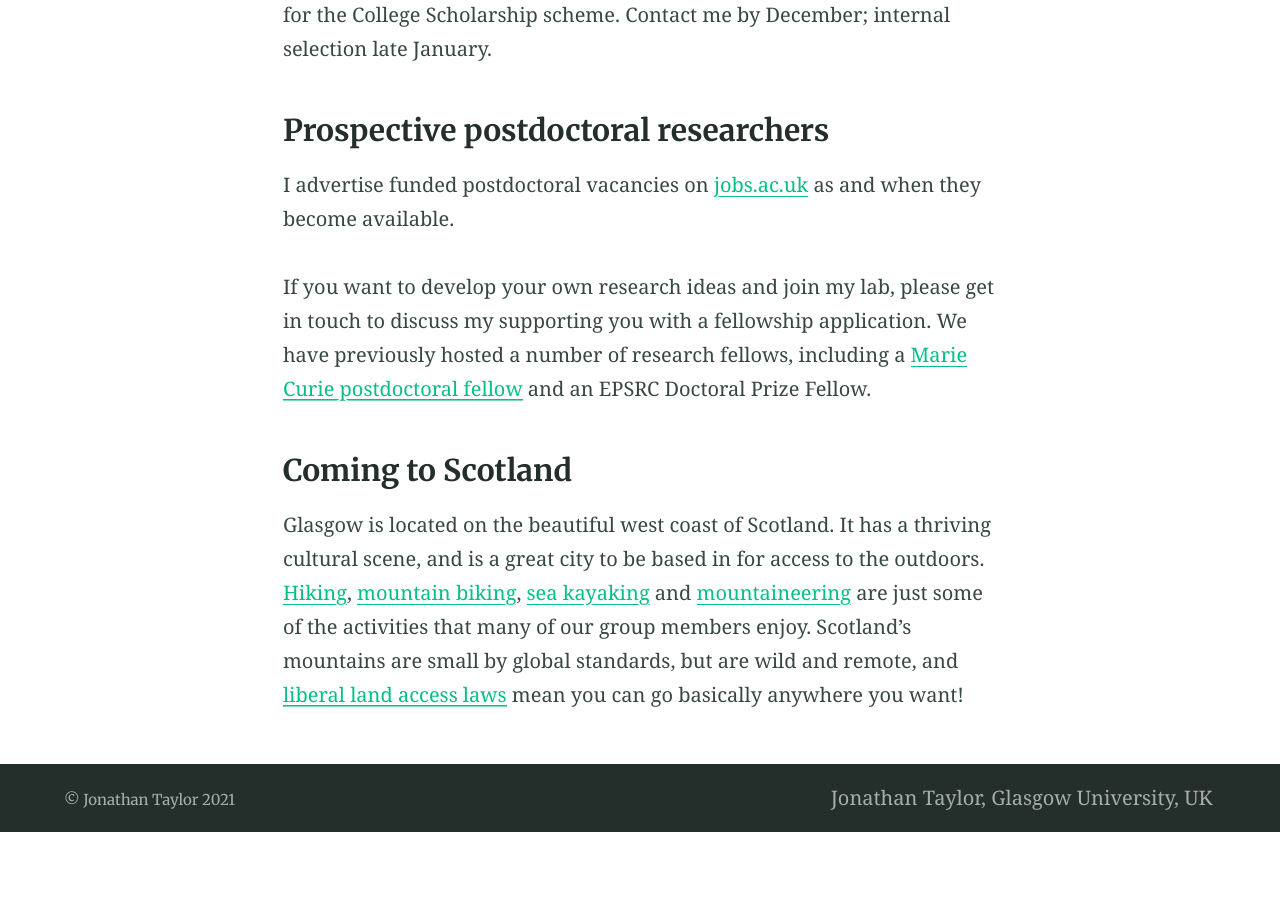
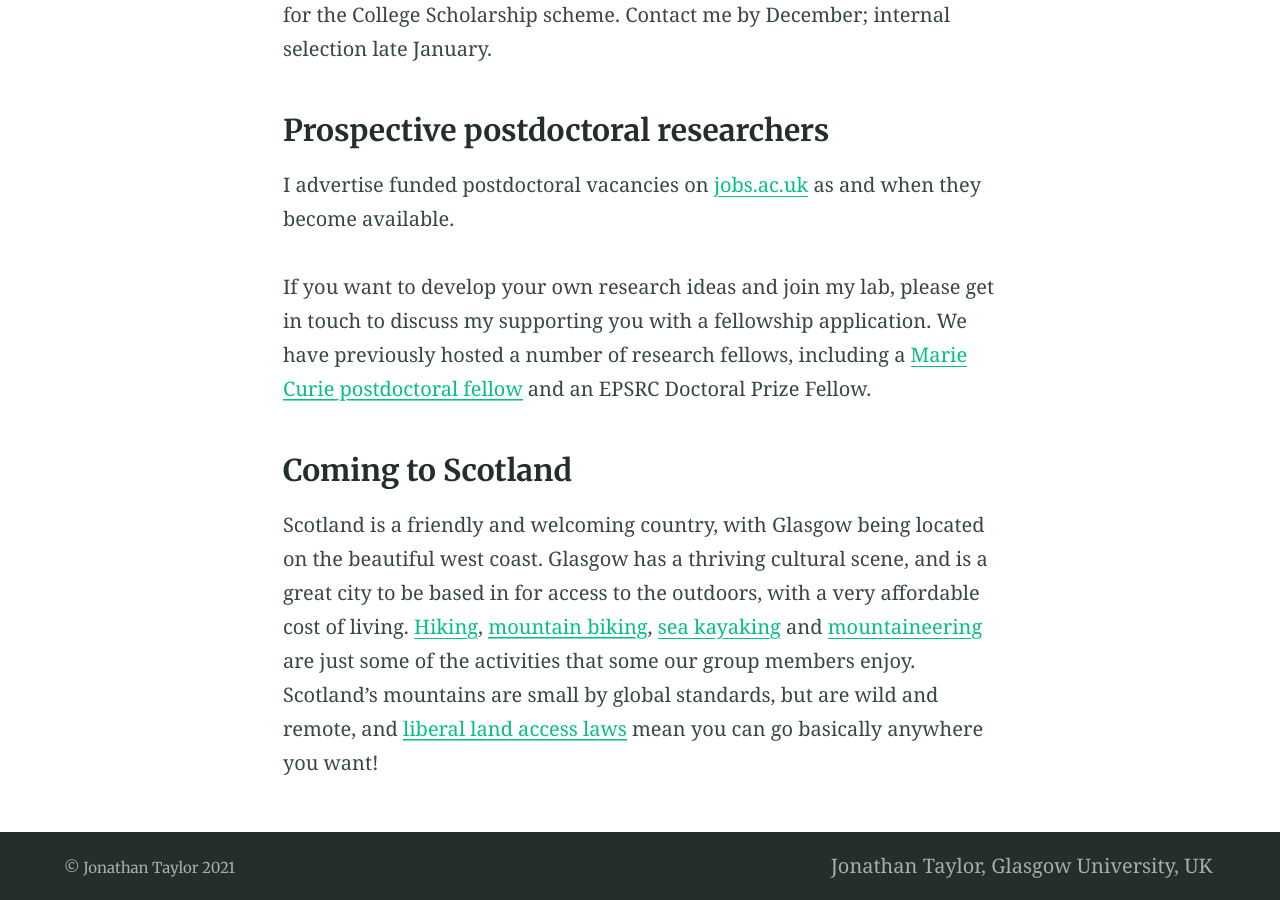
Before and after one commit to jmtayloruk/jmtayloruk.github.io, a Jekyll site: the page built from joining.md, in a window 1280 px wide and 900 px high, scrolled down 1160 px. Built offline with Jekyll 4.4.1, drawn with Linux system fonts in a browser that asks for light colours; before the commit the page ends 1992 px from its top, so only the background shows below that.

```diff
--- a/joining.md
+++ b/joining.md
@@ -34,10 +34,10 @@ and an EPSRC Doctoral Prize Fellow.
 
 ### Coming to Scotland
 
-Glasgow is located on the beautiful west coast of Scotland.
-It has a thriving cultural scene, and is a great city to be based in for access to the outdoors.
+Scotland is a friendly and welcoming country, with Glasgow being located on the beautiful west coast.
+Glasgow has a thriving cultural scene, and is a great city to be based in for access to the outdoors, with a very affordable cost of living.
 [Hiking](https://www.muchbetteradventures.com/magazine/hiking-in-scotland-11-of-the-best-hikes-in-the-country),
 [mountain biking](https://www.visitscotland.com/see-do/active/mountain-biking),
 [sea kayaking](https://www.wildernessscotland.com/blog/top-10-scottish-sea-kayaking-spots)
-and [mountaineering](https://www.ellis-brigham.com/news-and-blogs/25-scottish-winter-classics) are just some of the activities that many of our group members enjoy.
+and [mountaineering](https://www.ellis-brigham.com/news-and-blogs/25-scottish-winter-classics) are just some of the activities that some our group members enjoy.
 Scotland's mountains are small by global standards, but are wild and remote, and [liberal land access laws](https://en.wikipedia.org/wiki/Scottish_Outdoor_Access_Code) mean you can go basically anywhere you want!
```
Also changed, not shown: _posts/2021-08-09-version-control-for-one.md (+15 -5 lines), assets/searching-documents-test-image.jpg (added).
